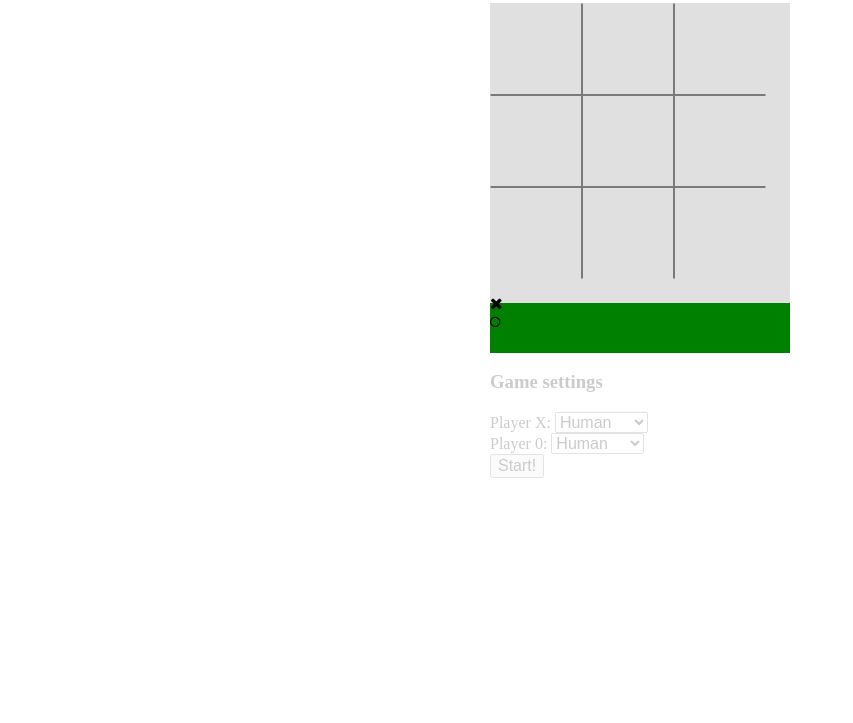
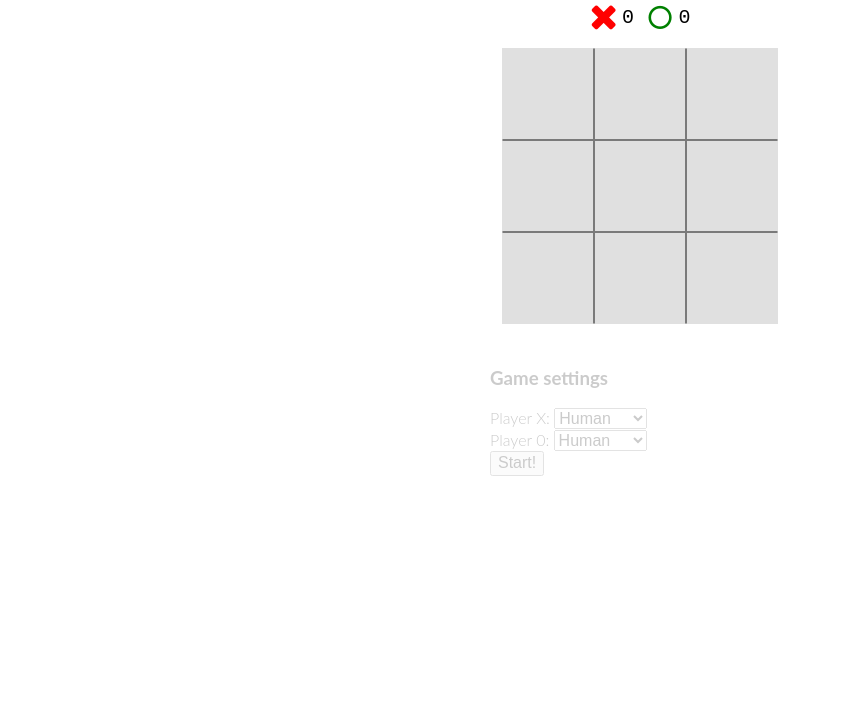
Before and after one commit to AdamSkuse/fcc-tic-tac-toe, a website: page app/index.html in a window 1280 px wide. Shown: the part 77-800 px from the top of the page, without its empty margins (0-853 px from the left). Drawn offline with Linux system fonts and the light colour scheme.

Commit message:
Fixes element alignments

```diff
--- a/app/assets/styles/base/_global.css
+++ b/app/assets/styles/base/_global.css
@@ -1,4 +1,7 @@
-
+body {
+font: 300 16px/22px "Lato", "Open Sans", "Helvetica Neue", Helvetica, Arial, sans-serif;
+padding: 10px;
+}
 .gameboard {
     border-style: solid;
     border-color: black;
@@ -8,17 +11,18 @@
     padding: 0px;
     margin: 0 auto;
     position: relative;
+    text-align: center;
 }
 
 .gameboard-overlay {
   display: inline-block;
   background-color: #ccc;
-  width: 300px;
-  height: 300px;
+  width: 276px;
+  height: 276px;
   opacity: 0.6;
   position: absolute;
   top: 0;
-  left: 0;
+  left: 12px;
 }
 
 .full-screen-modal {
@@ -34,7 +38,7 @@
 
 .game-settings {
   width: 300px;
-  height: 150px;
+  height: 125px;
   margin: 0 auto;
   position: relative;
   opacity: 0.2;
@@ -44,7 +48,7 @@
   background-color: #ccc;
   display: none;
   width: 300px;
-  height: 150px;
+  height: 125px;
   position: absolute;
   top: 0;
   left: 0;
@@ -52,8 +56,35 @@
 }
 
 .scoreboard {
-  background-color: green;
   height: 50px;
   width: 300px;
+  position: relative;
   margin: 0 auto;
+  text-align: center;
 }
+
+.scoreboard-entry {
+  display: inline-block;
+}
+
+
+.scoreboard-entry i {
+font-size: 36px;
+}
+
+.scoreboard-entry .fa-close {
+  color: red;
+}
+
+.scoreboard-entry .fa-genderless {
+  color: green;
+  padding-left: 10px;
+}
+
+.scoreboard-score {
+  display: inline-block;
+  margin-left: 0;
+  font-size: 20px;
+  font-family: monospace;
+  vertical-align: super;
+}
--- a/app/assets/styles/modules/_icons.css
+++ b/app/assets/styles/modules/_icons.css
@@ -1,4 +1,4 @@
-i {
+.cell i {
   position: relative;
   top: 50%;
   transform: translateY(-50%);
--- a/app/index.html
+++ b/app/index.html
@@ -14,6 +14,17 @@
 <body>
   <h1>Tic-tac-toe</h1>
 
+  <div id="game-history-div" class="scoreboard">
+    <div class="scoreboard-entry">
+      <i class="fa fa-close scoreboard-icon-x"></i>
+    </div>
+      <div class="scoreboard-score" id="scoreboard-score-tracker-x">0</div>
+    <div class="scoreboard-entry">
+      <i class="fa fa-genderless scoreboard-0"></i>
+    </div>
+      <div class="scoreboard-score" id="scoreboard-score-tracker-0">0</div>
+
+  </div>
   <div class="gameboard">
       <div class="cell" id="0"></div><!--
       --><div class="cell" id="1"></div><!--
@@ -25,18 +36,6 @@
       --><div class="cell" id="7"></i></div><!--
       --><div class="cell" id="8"></div>
     <div id="gameboard-overlay" class="gameboard-overlay"></div>
-  </div>
-
-  <div id="game-history-div" class="scoreboard">
-    <div class="scoreboard-entry">
-      <i class="fa fa-close scoreboard-icon-x"></i>
-      <div class="scoreboard-score" id="scoreboard-score-tracker-x"></div>
-    </div>
-    <div class="scoreboard-entry">
-      <i class="fa fa-genderless scoreboard-0"></i>
-      <div class="scoreboard-score" id="scoreboard-score-tracker-0"></div>
-    </div>
-
   </div>
   <div id="game-settings" class="game-settings">
     <h3>Game settings</h3>
--- a/app/temp/styles/styles.css
+++ b/app/temp/styles/styles.css
@@ -451,6 +451,11 @@ template {
 
 /* Main page colors */
 
+body {
+font: 300 16px/22px "Lato", "Open Sans", "Helvetica Neue", Helvetica, Arial, sans-serif;
+padding: 10px;
+}
+
 .gameboard {
     border-style: solid;
     border-color: black;
@@ -460,17 +465,18 @@ template {
     padding: 0px;
     margin: 0 auto;
     position: relative;
+    text-align: center;
 }
 
 .gameboard-overlay {
   display: inline-block;
   background-color: #ccc;
-  width: 300px;
-  height: 300px;
+  width: 276px;
+  height: 276px;
   opacity: 0.6;
   position: absolute;
   top: 0;
-  left: 0;
+  left: 12px;
 }
 
 .full-screen-modal {
@@ -487,7 +493,7 @@ template {
 
 .game-settings {
   width: 300px;
-  height: 150px;
+  height: 125px;
   margin: 0 auto;
   position: relative;
   opacity: 0.2;
@@ -497,7 +503,7 @@ template {
   background-color: #ccc;
   display: none;
   width: 300px;
-  height: 150px;
+  height: 125px;
   position: absolute;
   top: 0;
   left: 0;
@@ -505,10 +511,36 @@ template {
 }
 
 .scoreboard {
-  background-color: green;
   height: 50px;
   width: 300px;
+  position: relative;
   margin: 0 auto;
+  text-align: center;
+}
+
+.scoreboard-entry {
+  display: inline-block;
+}
+
+.scoreboard-entry i {
+font-size: 36px;
+}
+
+.scoreboard-entry .fa-close {
+  color: red;
+}
+
+.scoreboard-entry .fa-genderless {
+  color: green;
+  padding-left: 10px;
+}
+
+.scoreboard-score {
+  display: inline-block;
+  margin-left: 0;
+  font-size: 20px;
+  font-family: monospace;
+  vertical-align: super;
 }
 
 .cell {
@@ -567,7 +599,7 @@ template {
   border-right-color: transparent;
 }
 
-i {
+.cell i {
   position: relative;
   top: 50%;
   -webkit-transform: translateY(-50%);
```
